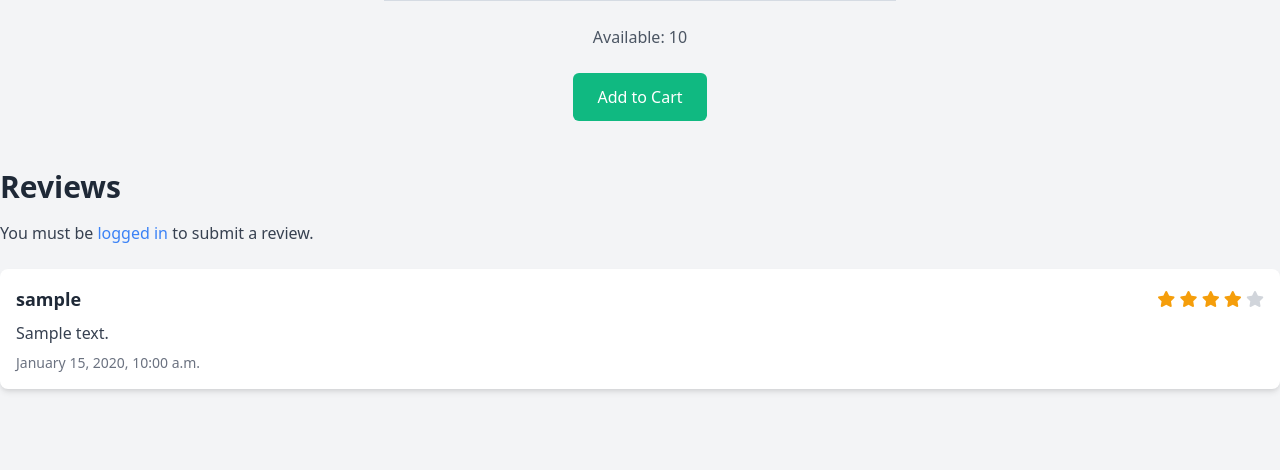
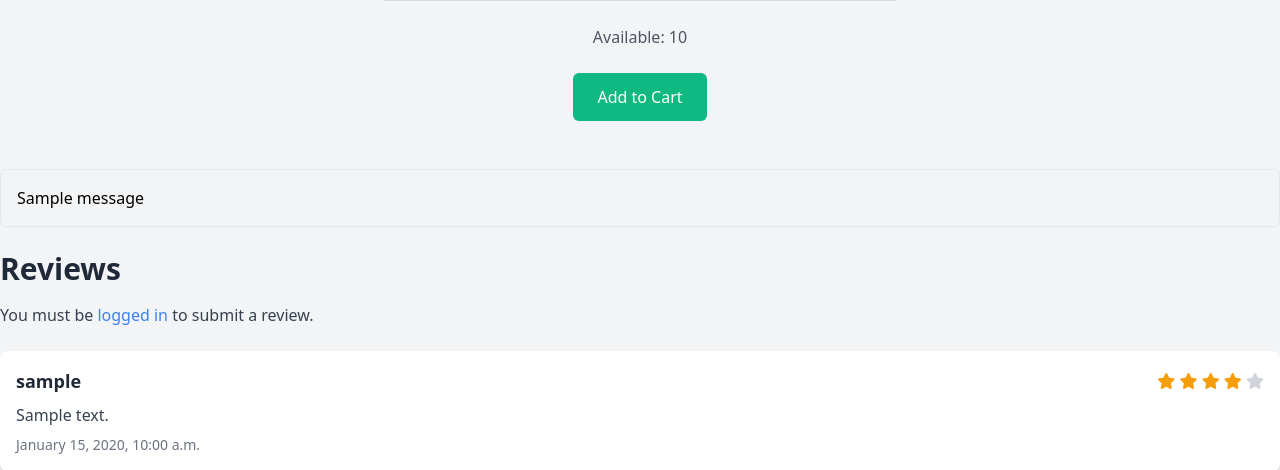
Before and after one commit to zimNMM/Ecommerce, a Django app: page /product/1/ in a window 1280 px wide. Shown: the part 647-1117 px from the top of the page. Run offline with Django 5.2, Linux system fonts and the light colour scheme; tables that the repository leaves empty hold one stand-in row (values such as "Sample post"); grey boxes marked "Sample" are stand-in pictures; one stand-in notice (Sample message) is shown.

Commit message:
fixed another bug

```diff
--- a/shop/templates/shop/product.html
+++ b/shop/templates/shop/product.html
@@ -58,8 +58,18 @@
             {% else %}
             <a href="{% url 'login'%}"><button type="submit" class="bg-green-500 text-white px-6 py-3 rounded-md">Add to Cart</button></a>
             {% endif %}
+        </section>
 
-        </section>
+        <!-- Display Messages -->
+        {% if messages %}
+        <div class="container mx-auto mb-6">
+            {% for message in messages %}
+                <p class="bg-{{ message.tags }}-100 text-{{ message.tags }}-800 border border-{{ message.tags }}-300 rounded-md p-4 mb-2">
+                    {{ message }}
+                </p>
+            {% endfor %}
+        </div>
+        {% endif %}
 
         <!-- Reviews Section -->
         <section class="mb-12">
@@ -100,7 +110,6 @@
                             {% endif %}
                         {% endfor %}
                     </div>
-
                 </div>
                 <div class="text-gray-700 mb-2">{{ review.comment }}</div>
                 <div class="text-gray-500 text-sm">{{ review.created_at|date:"F j, Y, g:i a" }}</div>
@@ -113,7 +122,6 @@
             </div>
             {% endfor %}
         </section>
-
     </main>
 
     <!-- Footer -->
@@ -122,6 +130,5 @@
             <p>&copy; 2024 eShop. All rights reserved.</p>
         </div>
     </footer>
-
 </body>
 </html>
--- a/shop/views.py
+++ b/shop/views.py
@@ -21,7 +21,7 @@ def add_review(request, product_id):
         comment = request.POST.get('comment')
         existing_review = Review.objects.filter(product=product, user=request.user).first()
         if existing_review:
-            pass
+            messages.error(request, "You have already submitted a review for this product.")
         else:
             review = Review.objects.create(
                 product=product,
@@ -29,6 +29,7 @@ def add_review(request, product_id):
                 rating=rating,
                 comment=comment
             )
+            messages.success(request, "Review submitted successfully.")
     return redirect('product_detail', product_id=product_id)
 
 @login_required_user
```
